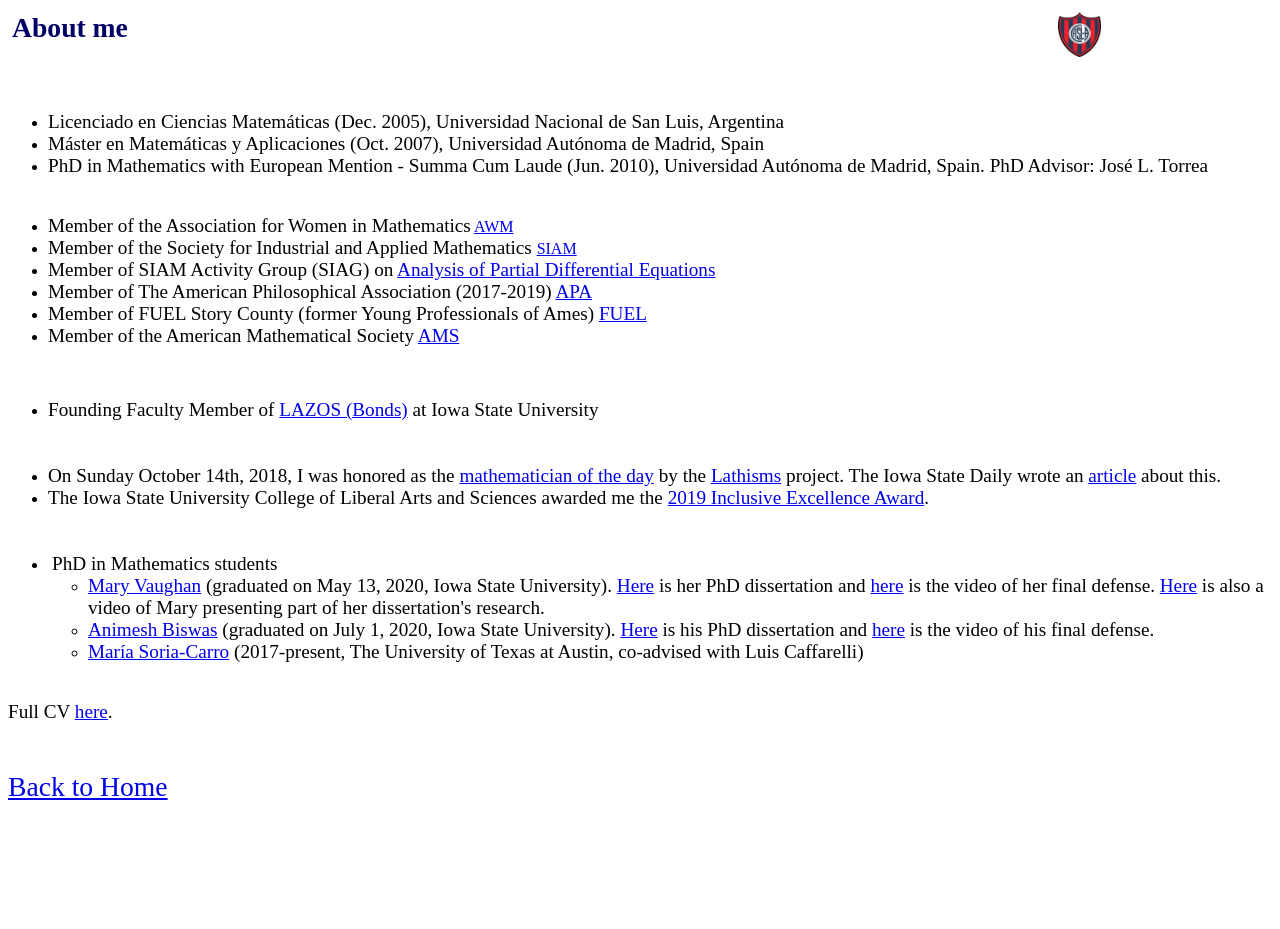
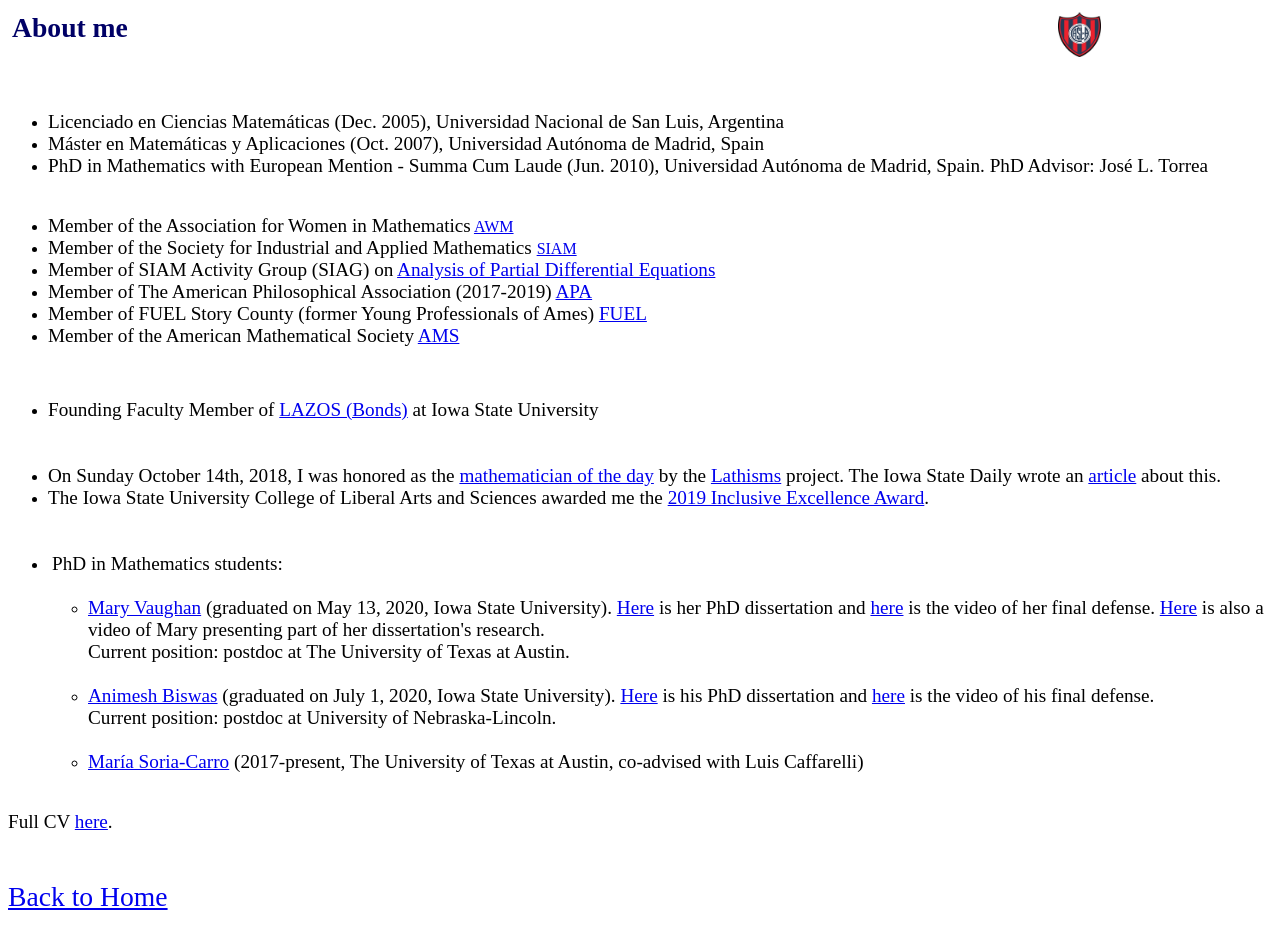
Before and after one commit to pabloraulstinga/pabloraulstinga.github.io, a plain HTML site: page About.html in a window 1280 px wide. Before the commit the page ends 819 px from the top, so only its background shows below. Drawn offline with Linux system fonts and the light colour scheme.

Commit message:
Add files via upload

```diff
--- a/About.html
+++ b/About.html
@@ -4,8 +4,8 @@
     <meta http-equiv="content-type" content="text/html; charset=UTF-8">
     <title>About</title>
   </head>
-  <body link="#0000EE" vlink="#551A8B" text="#000000" bgcolor="#ffffff"
-    alink="#EE0000">
+  <body vlink="#551A8B" text="#000000" bgcolor="#ffffff" alink="#EE0000"
+    link="#0000EE">
     <table cellspacing="2" cellpadding="2" width="1137" border="0"
       height="67">
       <tbody>
@@ -59,6 +59,7 @@
     <ul>
       <li><big>Founding Faculty Member of <a target="_blank"
 href="https://www.diversity.iastate.edu/what-we-do/programming/student-engagement#lazos">LAZOS
+
             (Bonds)</a> at Iowa State University<br>
           <br>
           <br>
@@ -77,7 +78,8 @@ href="https://news.las.iastate.edu/2019/09/11/faculty-and-staff-honored-at-2019-
           <br>
           <br>
         </big></li>
-      <li>&nbsp;<big>PhD in Mathematics students<br>
+      <li>&nbsp;<big>PhD in Mathematics students:<br>
+          <br>
         </big>
         <ul>
           <li><big><a href="https://maryvaughan.github.io/"
@@ -90,7 +92,11 @@ href="https://news.las.iastate.edu/2019/09/11/faculty-and-staff-honored-at-2019-
               defense. <a
                 href="https://www.youtube.com/watch?v=tSylHPE6WKk&amp;feature=youtu.be"
                 target="_blank">Here</a> is also a video of Mary
-              presenting part of her dissertation's research.</big></li>
+              presenting part of her dissertation's research.<br>
+              Current position: postdoc at The University of Texas at
+              Austin.<br>
+              <br>
+            </big></li>
           <li><big><a
                 href="https://sites.google.com/view/animesh-biswas/home"
                 target="_blank">Animesh Biswas</a> (graduated on July 1,
@@ -100,6 +106,9 @@ href="https://news.las.iastate.edu/2019/09/11/faculty-and-staff-honored-at-2019-
                 href="https://www.youtube.com/watch?v=JMP0ujJkzZI"
                 target="_blank">here</a> is the video of his final
               defense.<br>
+              Current position: postdoc at University of
+              Nebraska-Lincoln.<br>
+              <br>
             </big></li>
           <li><big><a
                 href="https://web.ma.utexas.edu/users/maria.soriac/"
```
Also changed, not shown: Teaching.html (+4 -2 lines), 1 other file.
